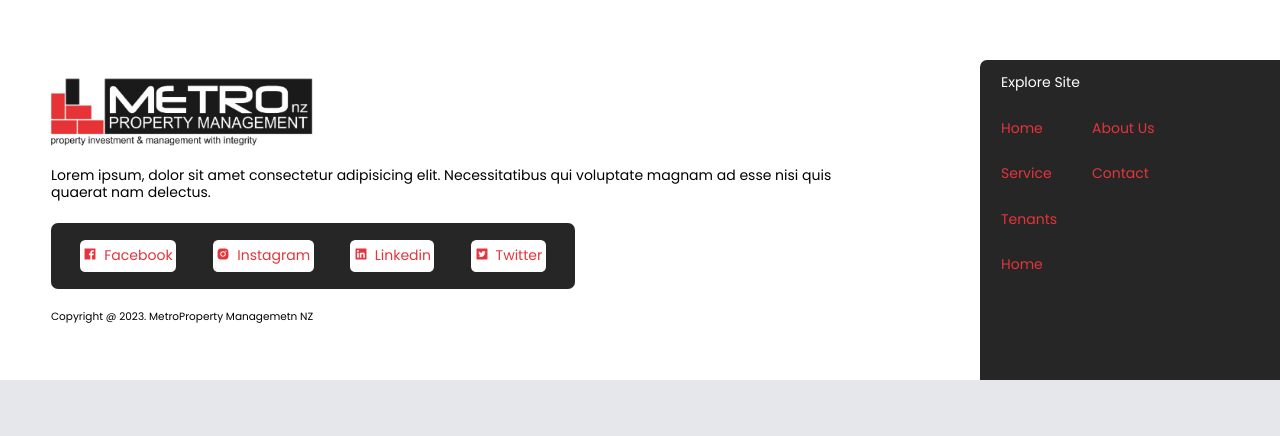
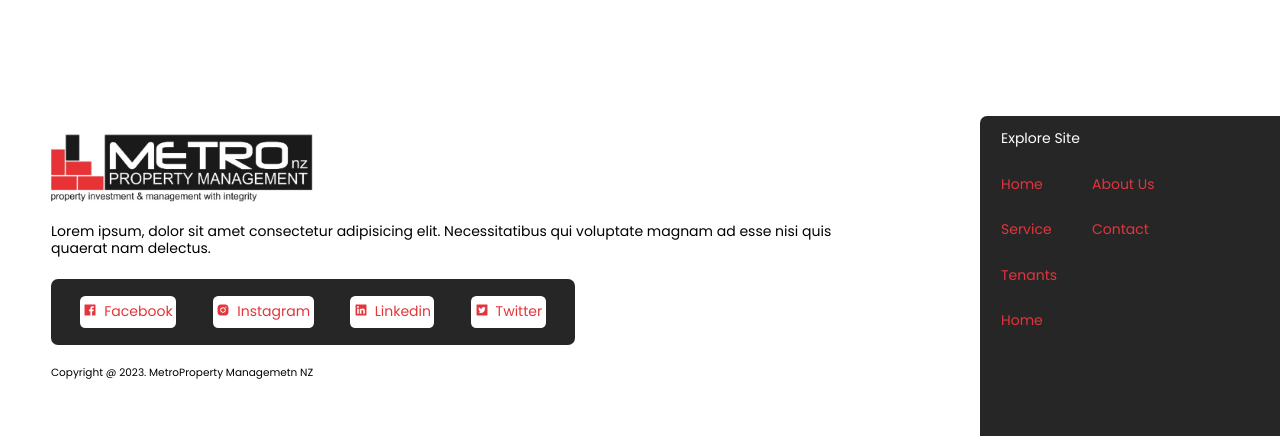
Before and after one commit to mountainwild795/Metro, a React (Create React App) app: page /property/1 in a window 1280 px wide. Shown: the part 2009-2445 px from the top of the page. Before the commit the page ends 2389 px from the top, so only its background shows below. Built offline with nearby package versions, Linux system fonts and the light colour scheme; no server answers.

Commit message:
footer maring top

```diff
--- a/src/components/Footer.js
+++ b/src/components/Footer.js
@@ -4,7 +4,7 @@
 
 const Footer = () => {
   return (
-    <div className="w-full lg:relative">
+    <div className="w-full lg:relative mt-16">
       <div className="container mx-auto flex flex-col items-center lg:flex-row lg: gap-10">
         <div className="flex flex-col bg-primary_black rounded-lg px-6 lg:flex-1 lg:absolute lg:bottom-0 lg:right-0 lg:w-[300px] lg:h-[320px] lg:rounded-bl-none lg:rounded-br-none lg:rounded-tr-none max-sm: w-[300px]">
           <div className="text-white py-4">Explore Site</div>
```
